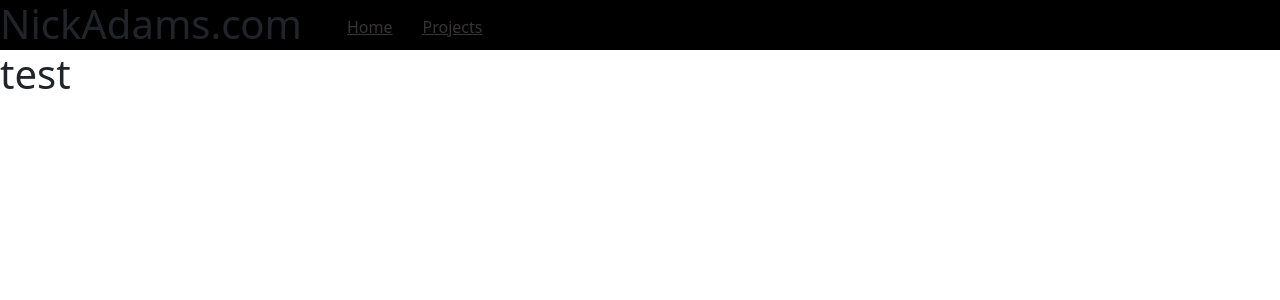
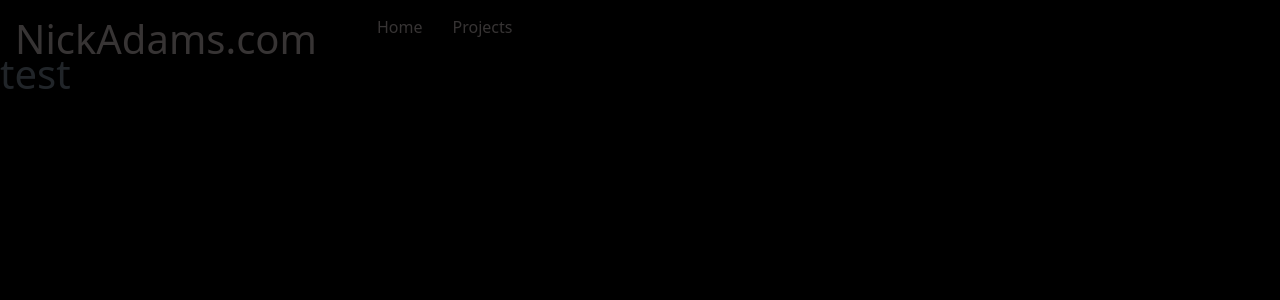
Before and after one commit to Nick-Adams-81/web-dev-portfolio-site, a Next.js app: page /projects in a window 1280 px wide. Shown: the top 300 px of the page. Built offline with nearby package versions, Linux system fonts and the light colour scheme.

Commit message:
updated styling on profile page

```diff
--- a/Components/nav.js
+++ b/Components/nav.js
@@ -5,7 +5,7 @@ const Nav = () => {
   return (
     <>
       <div id="nav">
-        <h1 class="animate__animated animate__fadeIn">NickAdams.com</h1>
+        <a href="/"><h1 class="animate__animated animate__fadeIn">NickAdams.com</h1></a>
         <a id="link-1" href="/"></a>
         <a id="link-2" href="/home">Home</a>
         <a id="link-3" href="/projects">Projects</a>
@@ -25,6 +25,15 @@ const Nav = () => {
         a {
          margin: 15px;
          color: #373434;
+         text-decoration: none;
+        }
+
+        a:hover {
+          color: #11560A;
+        }
+
+        #link-1 {
+          margin-top: 25px;
         }
 
         `}
--- a/pages/projects.js
+++ b/pages/projects.js
@@ -6,9 +6,21 @@ const projects = () => {
     return (
         <>
         <Layout>
-              <h1>test</h1>
+            <div className="body">
+                <h1>test</h1>
+                </div>
+
         </Layout>
 
+        <style>{
+                `
+                 .body {
+                     background-color: black;
+                     height: 750px;
+                 }
+            `}
+
+            </style>
 
         </>
     )
```
